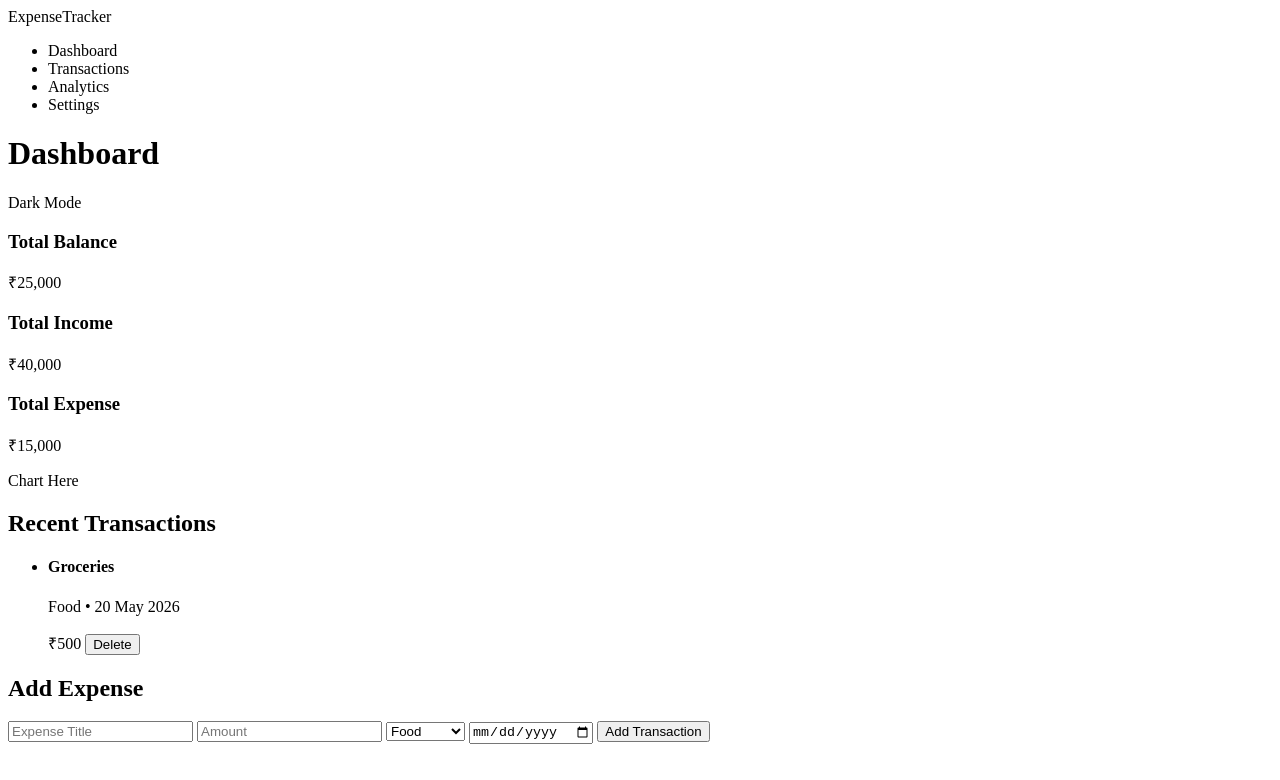
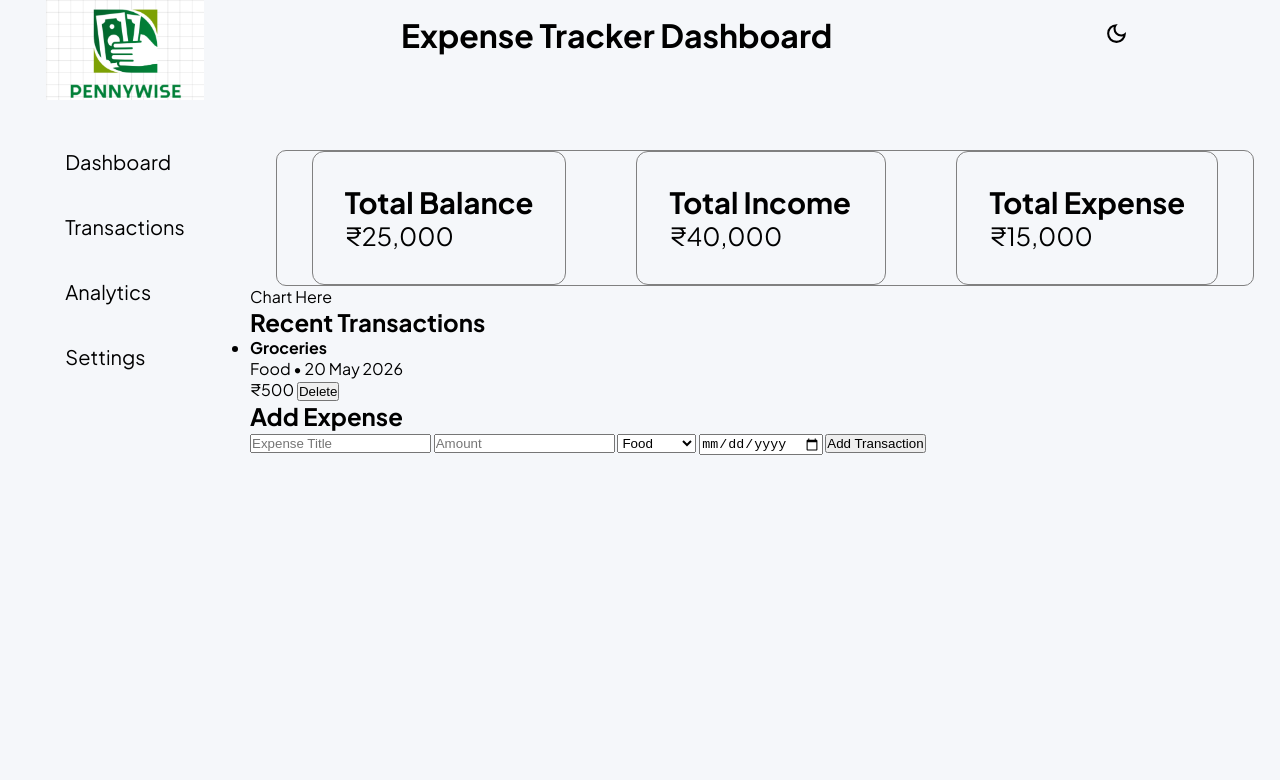
Before and after one commit to jatinrwt01/expense-tracker, a plain HTML site: page index.html in a window 1280 px wide. Drawn offline with Linux system fonts and the light colour scheme.

Commit message:
Dashboard styling first phase

```diff
--- a/index.html
+++ b/index.html
@@ -5,10 +5,11 @@
     <meta name="viewport" content="width=device-width, initial-scale=1.0" />
     <title>Expense Tracker</title>
     <link rel="stylesheet" href="style.css" />
+    <link rel="preconnect" href="https://fonts.googleapis.com">
   </head>
   <body>
     <aside class="sidebar">
-      <div class="logo">ExpenseTracker</div>
+      <div class="logo"><img src="assets/images/logo.png" alt=""></div>
       <nav class="sidebar-nav">
         <ul>
           <li>Dashboard</li>
@@ -21,8 +22,8 @@
 
     <main class="main-content">
       <header class="top-navbar">
-        <h1>Dashboard</h1>
-        <div class="navbar-actions">Dark Mode</div>
+        <h1>Expense Tracker Dashboard</h1>
+        <div class="navbar-actions"><img class="dark-mode-toggle" src="assets/icons/darkmode.svg" alt=""></div>
       </header>
 
       <section class="summary-cards">
--- a/style.css
+++ b/style.css
@@ -0,0 +1,85 @@
+@import url('https://fonts.googleapis.com/css2?family=Plus+Jakarta+Sans:ital,wght@0,200..800;1,200..800&display=swap');
+*{
+    margin: 0;
+    padding: 0;
+    box-sizing: border-box;
+}
+
+body{
+    display: flex;
+    font-family: "Plus Jakarta Sans", sans-serif;
+    background-color: #f5f7fa;
+}
+
+
+/*Side Bar styles */
+.sidebar{
+    width: 250px;
+    min-height: 100vh;
+    /* background-color: red; */
+    display: flex;
+    flex-direction: column;
+    align-items: center;
+    gap: 25px;
+}
+
+.logo img{
+    height: 100px;
+    width: 180px;
+    object-fit: contain;
+}
+
+
+.sidebar-nav li{
+    list-style: none;
+    font-size: 20px;
+    padding: 20px;
+    cursor: pointer;
+}
+
+/*Main Content Styling*/
+
+.main-content{
+     flex: 1;
+    /* background-color: yellow; */
+}
+
+/*Navbar styling*/
+.top-navbar{
+    /* background-color: pink; */
+    display: flex;
+    align-items: center;
+    justify-content: space-around;
+    padding: 15px;
+}
+
+.dark-mode-toggle{
+    height: 25px;
+    width: 25px;
+    cursor: pointer;
+}
+
+/*Section1- Summary Cards*/
+.summary-cards{
+     margin: 80px auto 0;
+    width: 95%;
+    border: 1px solid gray;
+    border-radius: 10px;
+    margin-top: 80px;
+    /* background-color: yellow; */
+    display: flex;
+    align-items: center;
+    justify-content: space-around;
+    flex-wrap: wrap;
+}
+
+.card{
+    border: 1px solid gray;
+    /* background-color: aqua; */
+     border-radius: 12px;
+    padding: 2rem;
+    min-width: 250px;
+    font-size: 25px;
+}
+
+/*Section 2- Analytics chart*/
```
Also changed, not shown: assets/icons/darkmode.svg (added), assets/images/logo.png (added).
